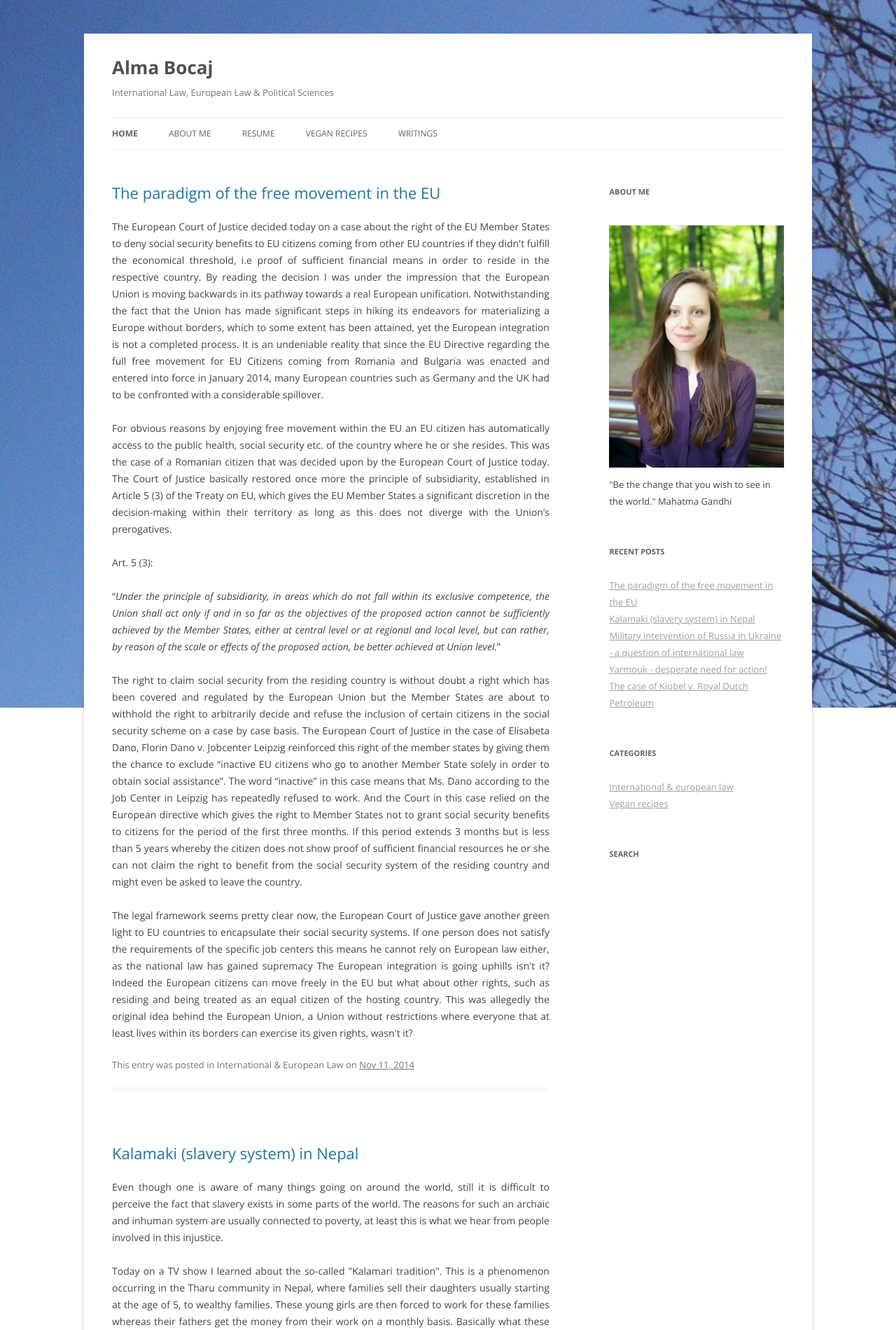
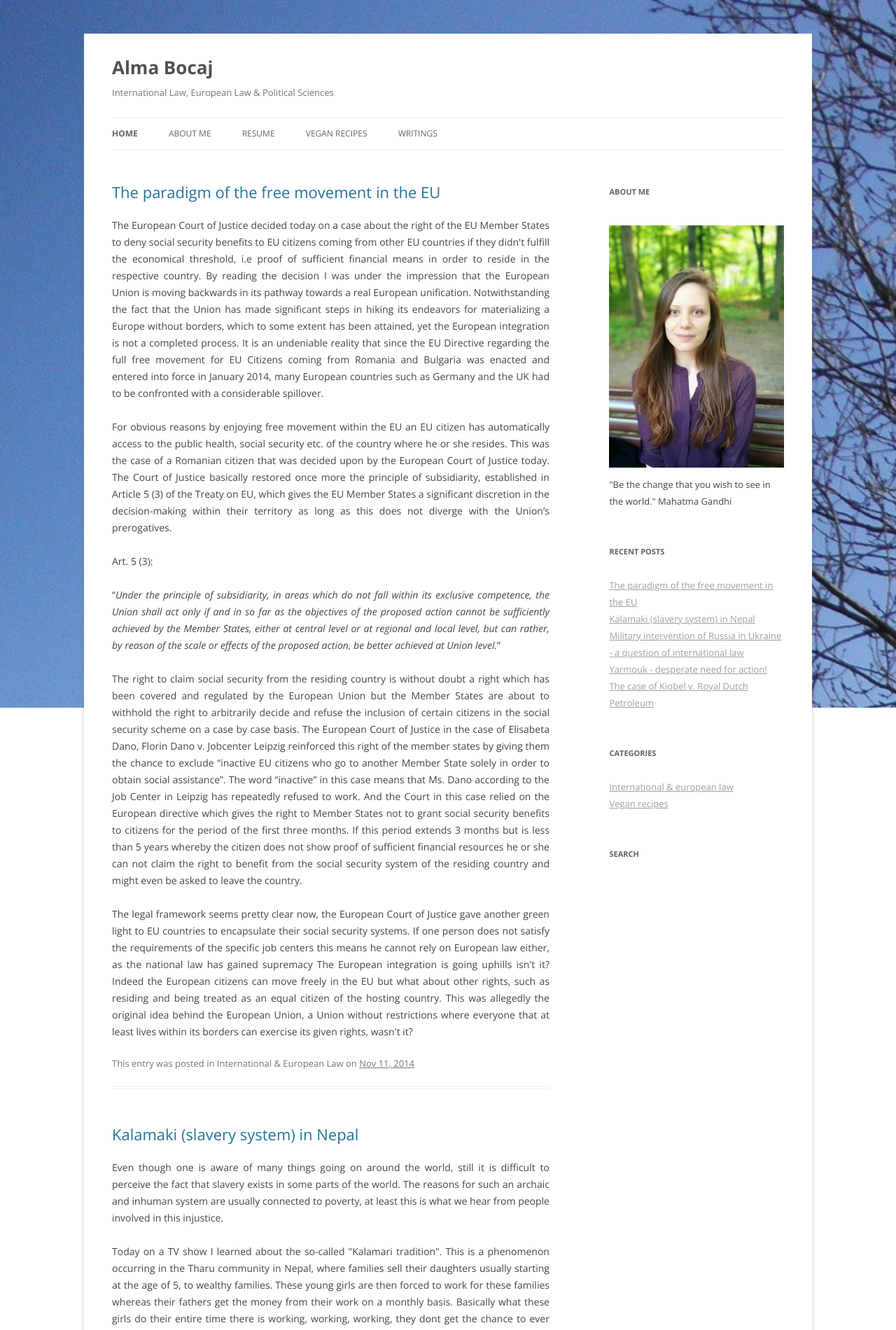
Before and after one commit to kidsil/www.almabocaj.com, a Jekyll site: the page built from index.html, in a window 1280 px wide. Shown: the top 1900 px of the page at 70% size. Built offline with Jekyll 4.4.1, drawn with Linux system fonts in a browser that asks for light colours; comment, search, counter and statistics services are not loaded.

Commit message:
Fixing line height

```diff
--- a/_sass/_post.scss
+++ b/_sass/_post.scss
@@ -1,7 +1,9 @@
 h2.post-title {
     font-size: 22px;
     font-weight: normal;
-    line-height: 74px;
+    line-height: 24px;
+    margin-bottom: 24px;
+    margin-top: 24px;
 }
 h1.post-title {
     font-size: 22px;
```
